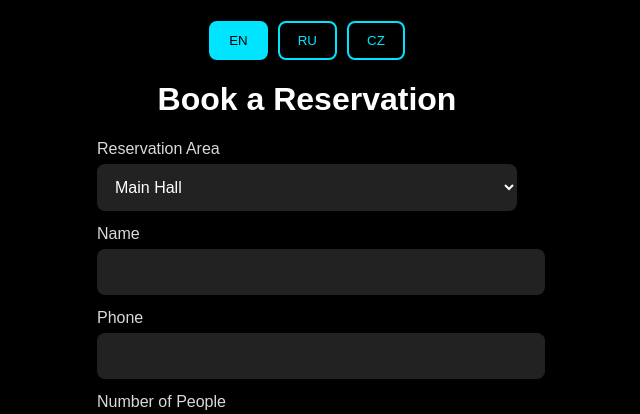
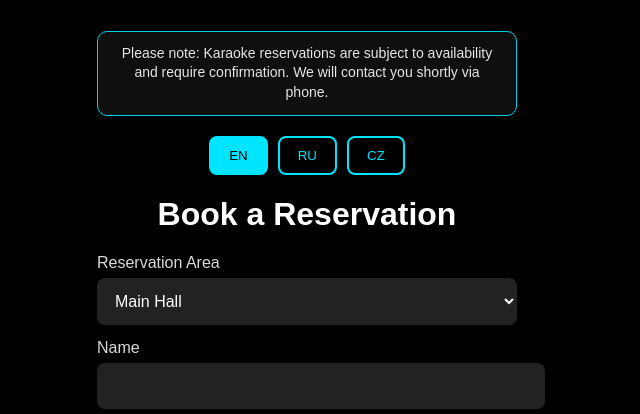
Before and after one commit to granatlounge/Reservation-, a plain HTML site: page index.html in a window 1280 px wide. Both pictures are taken after a click on the button "EN". Shown: the part 331-745 px from the top of the page, without its empty margins (333-973 px from the left). Drawn offline with Linux system fonts and the light colour scheme.

Commit message:
Update index.html

```diff
--- a/index.html
+++ b/index.html
@@ -9,6 +9,18 @@
 body{margin:0;background:#000;font-family:Arial,Helvetica,sans-serif;color:#fff}
 .container{max-width:420px;margin:auto;padding:20px;text-align:center}
 .logo img{width:220px;max-width:80%;margin:20px auto}
+
+/* notice */
+.notice{
+  background:#111;
+  border:1px solid #00e5ff;
+  padding:12px 14px;
+  border-radius:10px;
+  font-size:14px;
+  line-height:1.4;
+  margin:10px 0 20px;
+  opacity:.9;
+}
 
 /* language */
 .lang{display:flex;justify-content:center;gap:10px;margin-bottom:20px}
@@ -25,7 +37,7 @@ input,select{
   border-radius:8px;
   background:#222;
   color:#fff;
-  font-size:16px; /* IMPORTANT: prevents mobile zoom */
+  font-size:16px; /* prevents mobile auto zoom */
 }
 button.submit{
   margin-top:26px;
@@ -63,6 +75,11 @@ button.submit{
 
 <div class="logo">
   <img src="Logo.png.jpeg" alt="Granat Bar">
+</div>
+
+<div class="notice" id="karaokeNotice">
+Please note: Karaoke reservations are subject to availability and require confirmation.
+We will contact you shortly via phone.
 </div>
 
 <div class="lang">
@@ -116,6 +133,7 @@ button.submit{
 const text={
 en:{
  title:"Book a Reservation",
+ notice:"Please note: Karaoke reservations are subject to availability and require confirmation. We will contact you shortly via phone.",
  place:"Reservation Area",
  name:"Name",
  phone:"Phone",
@@ -128,6 +146,7 @@ en:{
 },
 ru:{
  title:"Reservation",
+ notice:"Обратите внимание: бронирование караоке зависит от наличия свободных мест и требует подтверждения. Мы свяжемся с вами по телефону в ближайшее время.",
  place:"Area",
  name:"Name",
  phone:"Phone",
@@ -140,6 +159,7 @@ ru:{
 },
 cz:{
  title:"Rezervace",
+ notice:"Upozornění: Rezervace karaoke závisí na dostupnosti a vyžaduje potvrzení. Budeme vás brzy kontaktovat telefonicky.",
  place:"Area",
  name:"Name",
  phone:"Phone",
@@ -159,6 +179,7 @@ function setLang(l,b){
  document.querySelectorAll(".lang button").forEach(x=>x.classList.remove("active"));
  b.classList.add("active");
  title.innerText=text[l].title;
+ karaokeNotice.innerText=text[l].notice;
  l_place.innerText=text[l].place;
  l_name.innerText=text[l].name;
  l_phone.innerText=text[l].phone;
```
